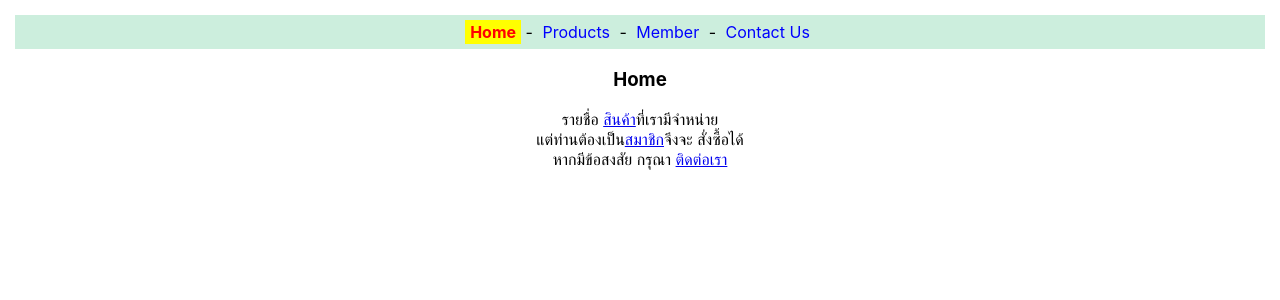
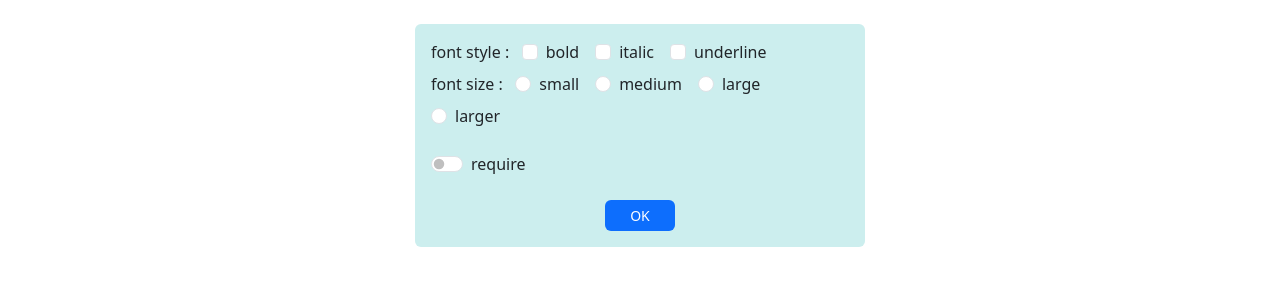
Before and after one commit to galllibx/app1, a React (Create React App) app: page / in a window 1280 px wide. Shown: the top 300 px of the page. Built offline with nearby package versions, Linux system fonts and the light colour scheme.

Commit message:
add-form-check-text-bootstrap
add-form-check-text-bootstrap

```diff
--- a/package.json
+++ b/package.json
@@ -6,6 +6,8 @@
     "@testing-library/jest-dom": "^5.17.0",
     "@testing-library/react": "^13.4.0",
     "@testing-library/user-event": "^13.5.0",
+    "boostrap": "^2.0.0",
+    "bootstrap": "^5.3.2",
     "react": "^18.2.0",
     "react-dom": "^18.2.0",
     "react-router-dom": "^6.16.0",
--- a/src/App.js
+++ b/src/App.js
@@ -1,4 +1,5 @@
 import React from 'react'
+import FormCheck from './form-check'
 // import Banner from './banner'
 // import { Header,Content,Footer } from "./func-components";
 // import Calendar from "./class-components";
@@ -12,7 +13,8 @@
 //import Content from './context-content'
 //import Header2 from './context-header2'
 //import Content2 from './context-content2'
-import Router3  from './router3';
+//import Router3  from './router3';
+
 
 // function App() {
 //   return (
@@ -38,6 +40,7 @@
         <Header2/>
         <Content2/>
       </userContext.Provider>*/
-      <Router3/>
+      //<Router3/>
+      <FormCheck/>
     )
 }
--- /dev/null
+++ b/src/form-check.js
@@ -0,0 +1,78 @@
+import React from "react";
+
+export default function FormCheck() {
+    const switchReq = React.useRef()
+    const styles = ['bold','italic','underline']
+    const size = ['small','medium','large','larger']
+    let checkedStyles = []
+    let checkedSize = ''
+
+    const onChangeCheck =(event)=>{
+        let checked = event.target.checked
+        let value = event.target.value
+        let idx = checkedStyles.indexOf(value)
+
+        if (checked && idx === -1) {
+            checkedStyles.push(value)
+        } else {
+            checkedStyles.slice(idx,1)
+        }
+    }
+
+    const onChangeRadio =(event)=> {
+        checkedSize = event.target.value
+    }
+
+    const onClickButton =()=>{
+        if (switchReq.current.checked) {
+            if (checkedStyles.length === 0) {
+                alert('Please select style')
+                return
+            } else if(checkedSize === '') {
+                alert('Please select size')
+                return
+            }
+        }
+        let msg = 'selected style(s) : ' + checkedStyles.join(', ')
+        msg += '\nselected size : ' + checkedSize
+        alert(msg)
+    }
+
+    return (
+        <div className="mt-4 mx-auto p-3 rounded" style={{width:'450px',background:'#cee'}}>
+            <form>
+                <span>font style : </span>&nbsp;&nbsp;
+                {
+                    styles.map((st,i) => {
+                        return (
+                            <div className="form-check form-check-inline mb-2">
+                                <input type="checkbox" id={'check'+i} value={st} className="form-check-input" onChange={onChangeCheck}/>
+                                <label htmlFor={'check'+i} className="form-check-label">{st}</label>
+                            </div>
+                        )
+                    })
+                }
+                <br/>
+                <span>font size : </span>&nbsp;&nbsp;
+                {
+                    size.map((sz,i) => {
+                        return (
+                            <div className="form-check form-check-inline mb-2">
+                                <input type="radio" id={'radio'+i} name="fontSize" value={sz} className="form-check-input" onChange={onChangeRadio}/>
+                                <label htmlFor={'radio'+i} className="form-check-label">{sz}</label>
+                            </div>
+                        )
+                    })
+                }
+                <div className="form-check form-switch mt-3">
+                    <input type="checkbox" id="sw" value="require" className="form-check-input" ref={switchReq}/>
+                    <label htmlFor="sw" className="form-check-label">require</label>
+                </div>
+
+                <div className="text-center mt-4">
+                    <button type="button" className="btn btn-sm px-4 rounded bg-primary text-white" onClick={onClickButton}>OK</button>
+                </div>
+            </form>
+        </div>
+    )
+}
--- a/src/index.js
+++ b/src/index.js
@@ -3,6 +3,9 @@
 import './index.css';
 import App from './App';
 import reportWebVitals from './reportWebVitals';
+
+import 'bootstrap/dist/css/bootstrap.min.css'
+import 'bootstrap/dist/js/bootstrap.bundle.min.js'
 
 const root = ReactDOM.createRoot(document.getElementById('root'));
 root.render(
@@ -11,7 +14,4 @@
   </React.StrictMode>
 );
 
-// If you want to start measuring performance in your app, pass a function
-// to log results (for example: reportWebVitals(console.log))
-// or send to an analytics endpoint. Learn more: https://bit.ly/CRA-vitals
 reportWebVitals();
```
Also changed, not shown: src/form-bootstrap.js (added, +27 -0 lines), src/form-text.js (added, +60 -0 lines), 1 other file (tests, documents, lock files or other folders).
